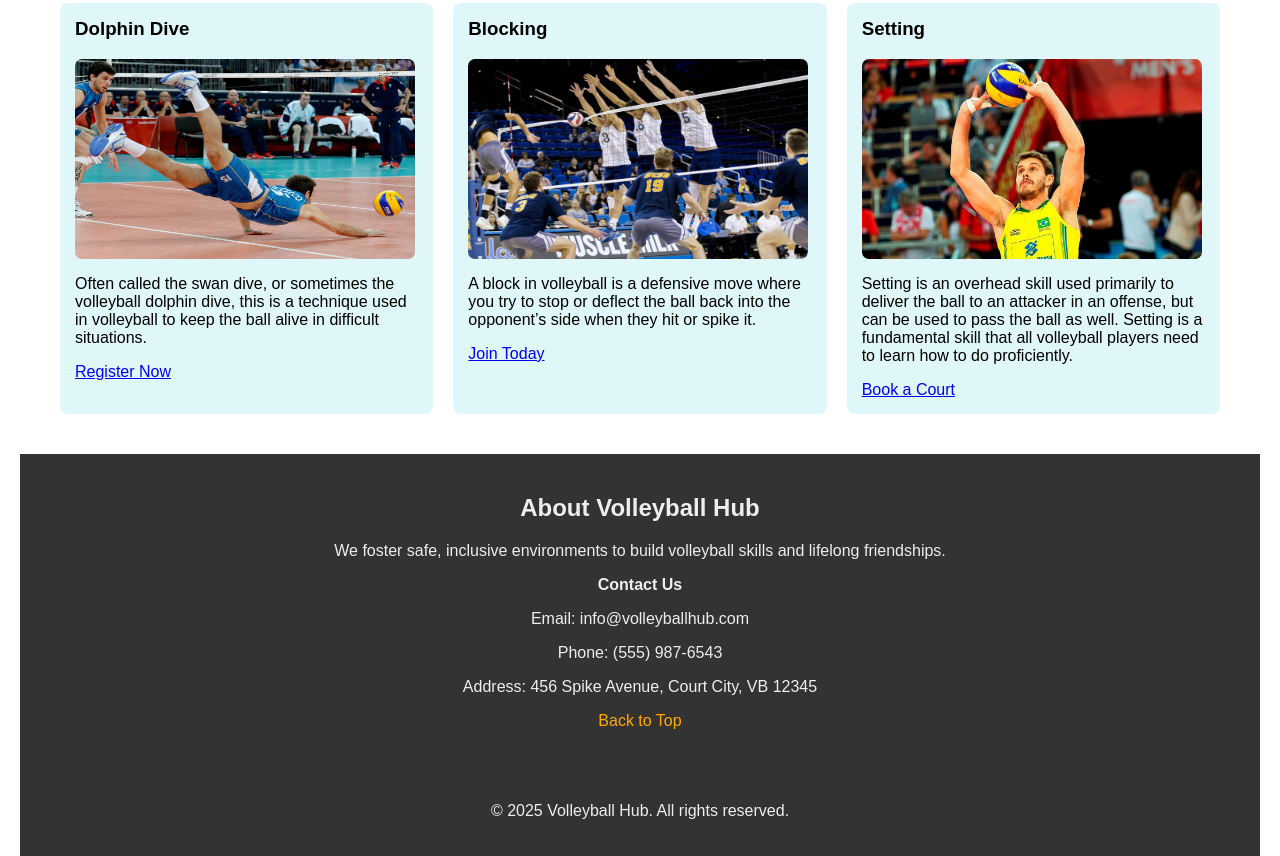
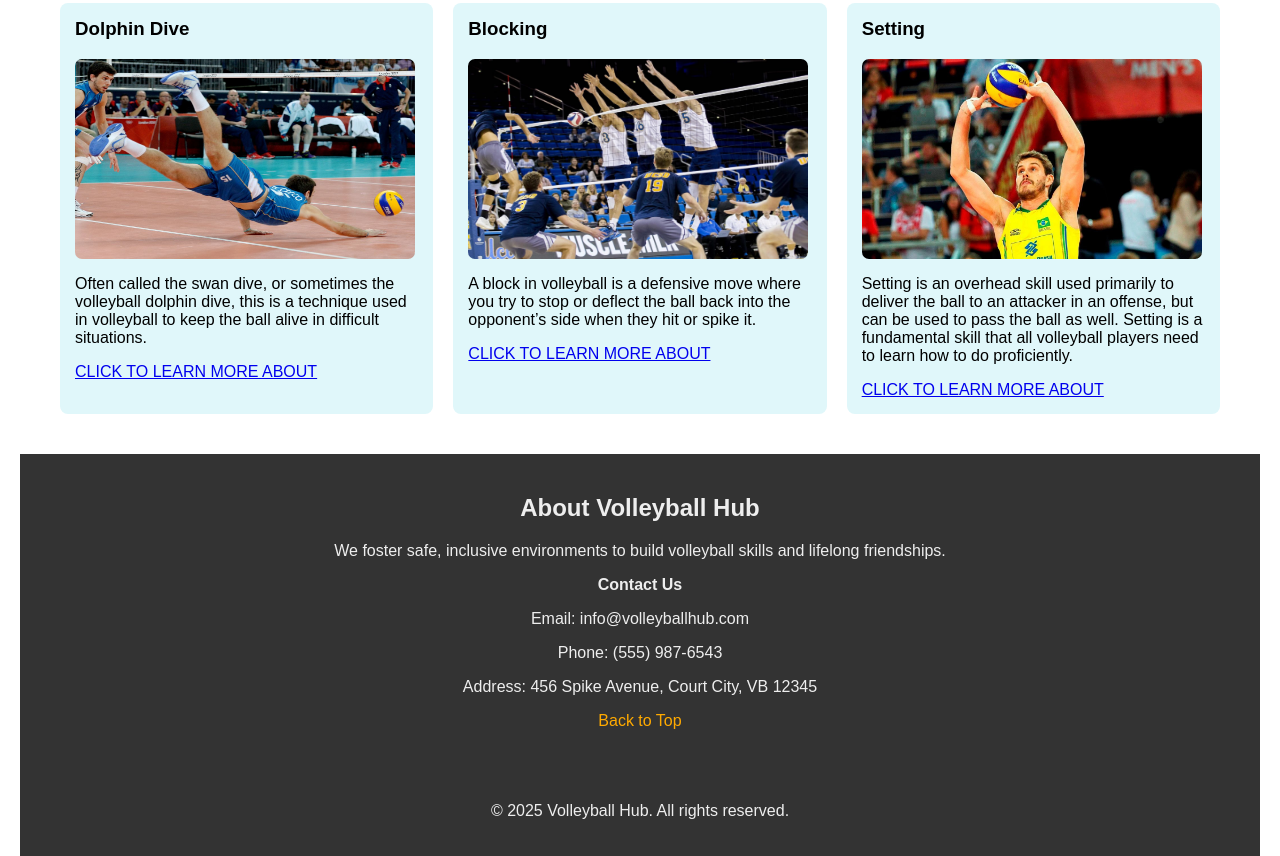
Before and after one commit to xLeonardoVC/11DTP-HTML_Assessment, a plain HTML site: page index.html in a window 1280 px wide. Shown: the part 1039-1895 px from the top of the page. Drawn offline with Linux system fonts and the light colour scheme.

Commit message:
Skills links and back to top changes

```diff
--- a/index.html
+++ b/index.html
@@ -28,19 +28,19 @@
           <h3>Dolphin Dive</h3>
           <img src="images/dolphin_dive.jpg" alt="Dolphin Dive Image" class="home_images">
           <p>Often called the swan dive, or sometimes the volleyball dolphin dive, this is a technique used in volleyball to keep the ball alive in difficult situations.</p>
-          <a href="#contact">Register Now</a>
+          <a href="#contact">CLICK TO LEARN MORE ABOUT</a>
         </div>
         <div class="program">
           <h3>Blocking</h3>
           <img src="images/blocking.jpg" alt="Dolphin Dive Image" class="home_images">
           <p>A block in volleyball is a defensive move where you try to stop or deflect the ball back into the opponent’s side when they hit or spike it.</p>
-          <a href="#contact">Join Today</a>
+          <a href="#contact">CLICK TO LEARN MORE ABOUT</a>
         </div>
         <div class="program">
           <h3>Setting</h3>
           <img src="images/setting.jpg" alt="Dolphin Dive Image" class="home_images">
           <p>Setting is an overhead skill used primarily to deliver the ball to an attacker in an offense, but can be used to pass the ball as well. Setting is a fundamental skill that all volleyball players need to learn how to do proficiently.</p>
-          <a href="#contact">Book a Court</a>
+          <a href="#contact">CLICK TO LEARN MORE ABOUT</a>
         </div>
       </div>
     </section>
@@ -52,7 +52,7 @@
       <p>Email: info@volleyballhub.com</p>
       <p>Phone: (555) 987-6543</p>
       <p>Address: 456 Spike Avenue, Court City, VB 12345</p>
-      <p><a href="#home">Back to Top</a></p>
+      <p><a href="#page_header">Back to Top</a></p>
     </footer>
 
     <footer id="contact">
```
